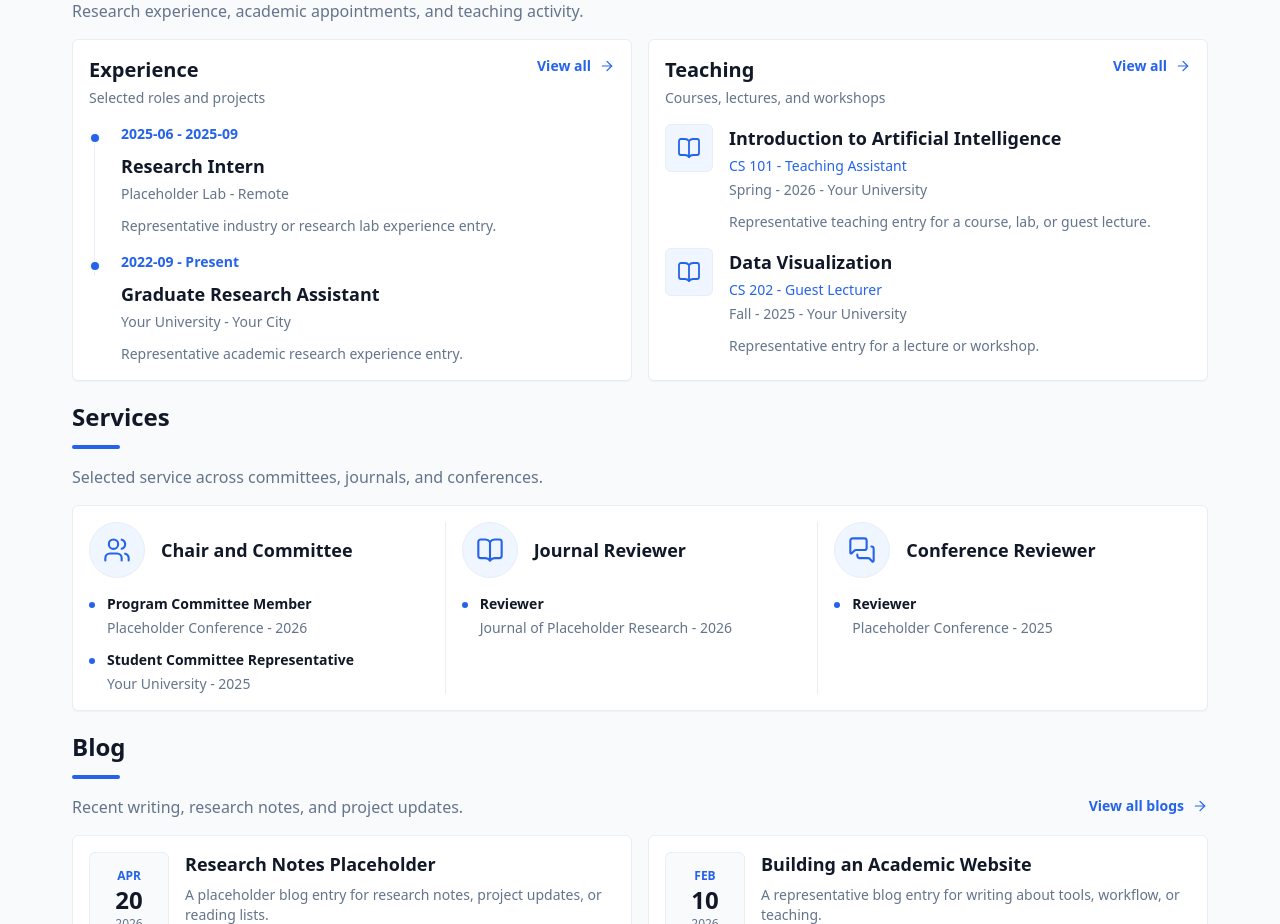
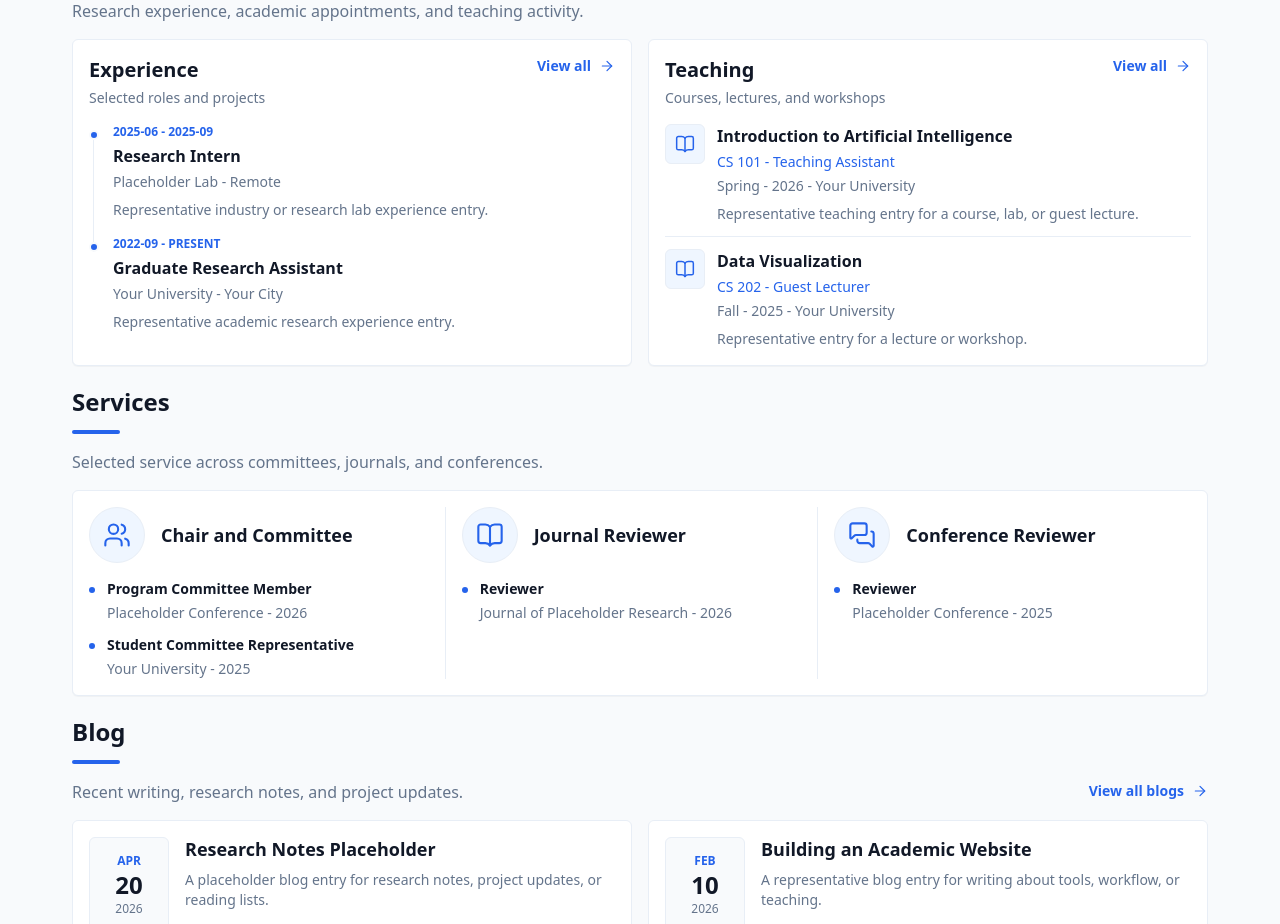
Before and after one commit to mtplayground/chen-hatti-f810-personal-site, a Next.js app: page / in a window 1280 px wide. Shown: the part 1780-2704 px from the top of the page. Built offline with nearby package versions, Linux system fonts and the light colour scheme.

Commit message:
feat: Compact Experience & Teaching two-column layout

```diff
--- a/components/sections/experience-teaching-section.tsx
+++ b/components/sections/experience-teaching-section.tsx
@@ -47,25 +47,25 @@ export function ExperienceTeachingSection() {
             <ViewAllLink href="/experience" label="View all" />
           </div>
 
-          <ol className="space-y-card">
+          <ol className="space-y-4">
             {experience.map((item, index) => (
-              <li className="relative pl-8" key={item.id}>
+              <li className="relative pl-6" key={item.id}>
                 {index < experience.length - 1 ? (
-                  <div className="absolute left-[5px] top-4 h-[calc(100%+1.5rem)] w-px bg-academic-border dark:bg-academic-dark-border" />
+                  <div className="absolute left-[4px] top-4 h-[calc(100%+1rem)] w-px bg-academic-border dark:bg-academic-dark-border" />
                 ) : null}
-                <div className="absolute left-0 top-2 h-3 w-3 rounded-full border-2 border-academic-bg-subtle bg-academic-accent dark:border-academic-dark-surface dark:bg-academic-dark-accent" />
+                <div className="absolute left-0 top-1.5 h-2.5 w-2.5 rounded-full border-2 border-academic-bg-subtle bg-academic-accent dark:border-academic-dark-surface dark:bg-academic-dark-accent" />
 
-                <p className="text-sm font-semibold text-academic-accent dark:text-academic-dark-accent">
+                <p className="text-xs font-semibold uppercase tracking-normal text-academic-accent dark:text-academic-dark-accent">
                   {experienceDates(item)}
                 </p>
-                <h4 className="mt-2 text-lg font-semibold text-academic-text dark:text-academic-dark-text">
+                <h4 className="mt-1 text-base font-semibold text-academic-text dark:text-academic-dark-text">
                   {item.role}
                 </h4>
                 <p className="mt-1 text-sm font-medium text-academic-muted dark:text-academic-dark-muted">
                   {joinText([item.organization, item.location])}
                 </p>
                 {item.description ? (
-                  <p className="mt-3 text-sm text-academic-muted dark:text-academic-dark-muted">
+                  <p className="mt-2 text-sm text-academic-muted dark:text-academic-dark-muted">
                     {item.description}
                   </p>
                 ) : null}
@@ -87,14 +87,14 @@ export function ExperienceTeachingSection() {
             <ViewAllLink href="/teaching" label="View all" />
           </div>
 
-          <ul className="space-y-card">
+          <ul className="divide-y divide-academic-border dark:divide-academic-dark-border">
             {teaching.map((item) => (
-              <li className="flex gap-card" key={item.id}>
-                <div className="flex h-12 w-12 shrink-0 items-center justify-center rounded-card border border-academic-border bg-academic-accent-subtle text-academic-accent dark:border-academic-dark-border dark:bg-academic-dark-accent-soft dark:text-academic-dark-accent">
-                  <BookOpen aria-hidden="true" className="h-6 w-6" strokeWidth={1.8} />
+              <li className="flex gap-3 py-3 first:pt-0 last:pb-0" key={item.id}>
+                <div className="flex h-10 w-10 shrink-0 items-center justify-center rounded-card border border-academic-border bg-academic-accent-subtle text-academic-accent dark:border-academic-dark-border dark:bg-academic-dark-accent-soft dark:text-academic-dark-accent">
+                  <BookOpen aria-hidden="true" className="h-5 w-5" strokeWidth={1.8} />
                 </div>
-                <div>
-                  <h4 className="text-lg font-semibold text-academic-text dark:text-academic-dark-text">
+                <div className="min-w-0">
+                  <h4 className="text-base font-semibold text-academic-text dark:text-academic-dark-text">
                     {item.courseTitle}
                   </h4>
                   <p className="mt-1 text-sm font-medium text-academic-accent dark:text-academic-dark-accent">
@@ -104,7 +104,7 @@ export function ExperienceTeachingSection() {
                     {teachingTerm(item)}
                   </p>
                   {item.description ? (
-                    <p className="mt-3 text-sm text-academic-muted dark:text-academic-dark-muted">
+                    <p className="mt-2 text-sm text-academic-muted dark:text-academic-dark-muted">
                       {item.description}
                     </p>
                   ) : null}
```
